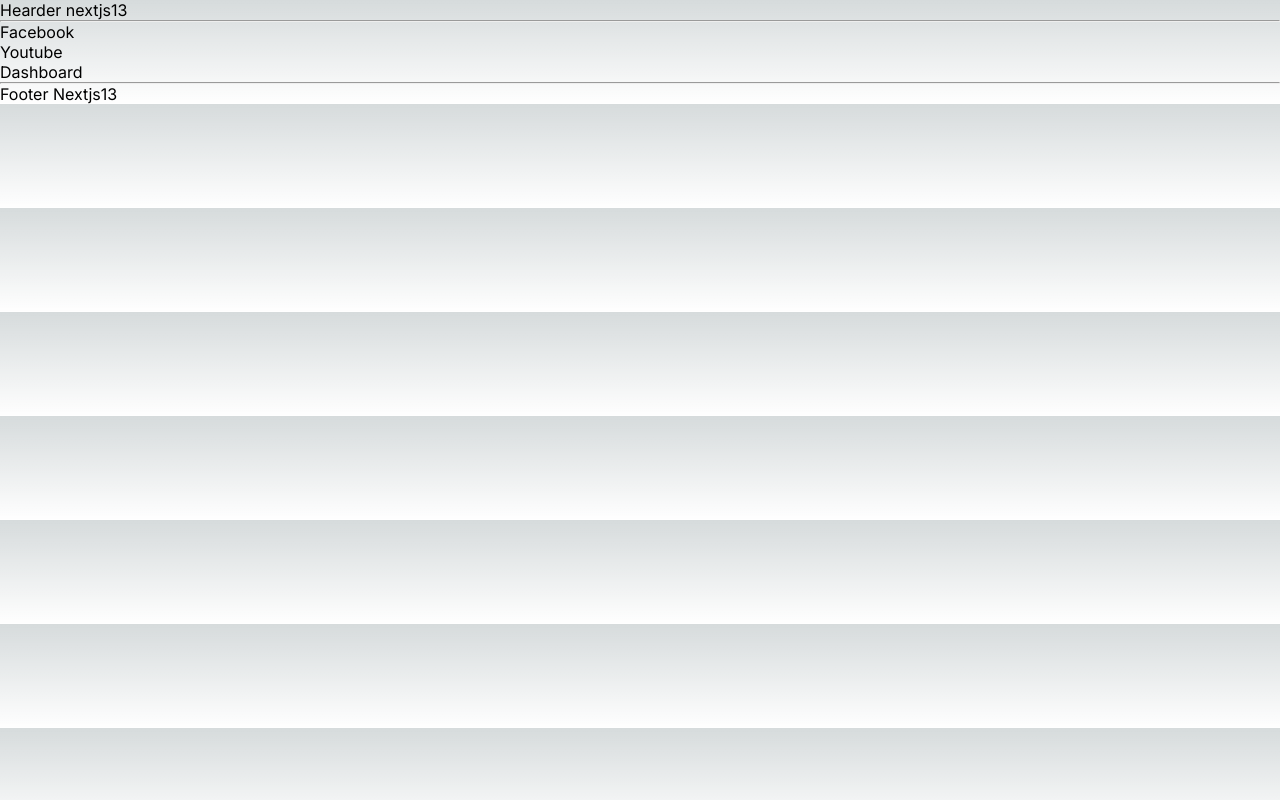
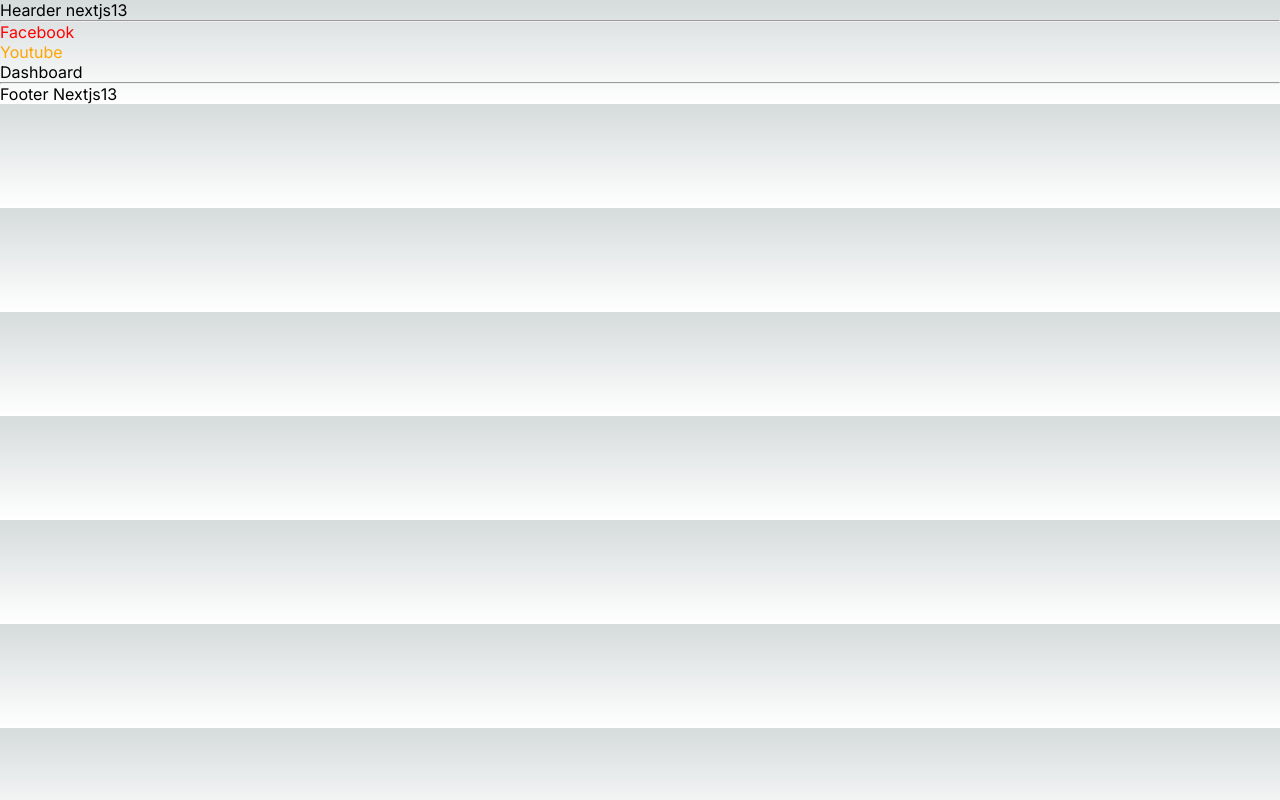
Before and after one commit to tuansyho1996/learn-nextjs-13, a Next.js app: page / in a window 1280 px wide. Built offline with nearby package versions, Linux system fonts and the light colour scheme.

Commit message:
use css module nextjs

```diff
--- a/src/app/page.tsx
+++ b/src/app/page.tsx
@@ -1,15 +1,18 @@
-import Image from 'next/image'
-import styles from './page.module.css'
 
 import Link from 'next/link'
+import x from '../style/style.module.css';
+import y from '../style/style2.module.css'
+
 export default function Home() {
   return (
     <div>
       <ul>
-        <li>
-          <Link href='/facebook'>Facebook</Link>
+        <li className={x.color}>
+          <Link href='/facebook'>
+            <span>Facebook</span>
+          </Link>
         </li>
-        <li>
+        <li className={y.color}>
           <Link href='/youtube'>Youtube</Link>
         </li>
         <li>
--- /dev/null
+++ b/src/style/style.module.css
@@ -0,0 +1,3 @@
+.color{
+  color:red
+}
--- /dev/null
+++ b/src/style/style2.module.css
@@ -0,0 +1,3 @@
+.color{
+  color:orange
+}
```
